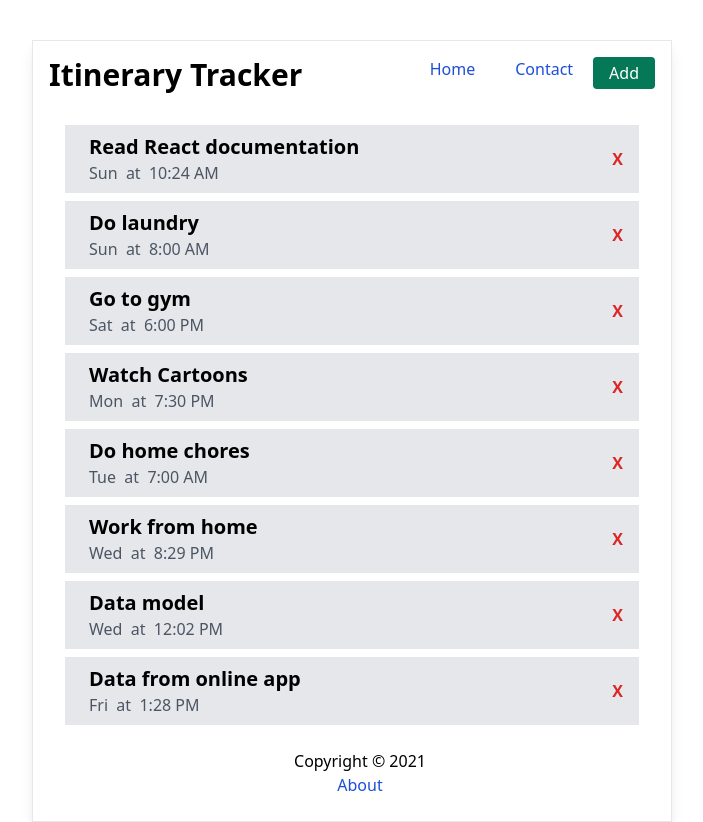
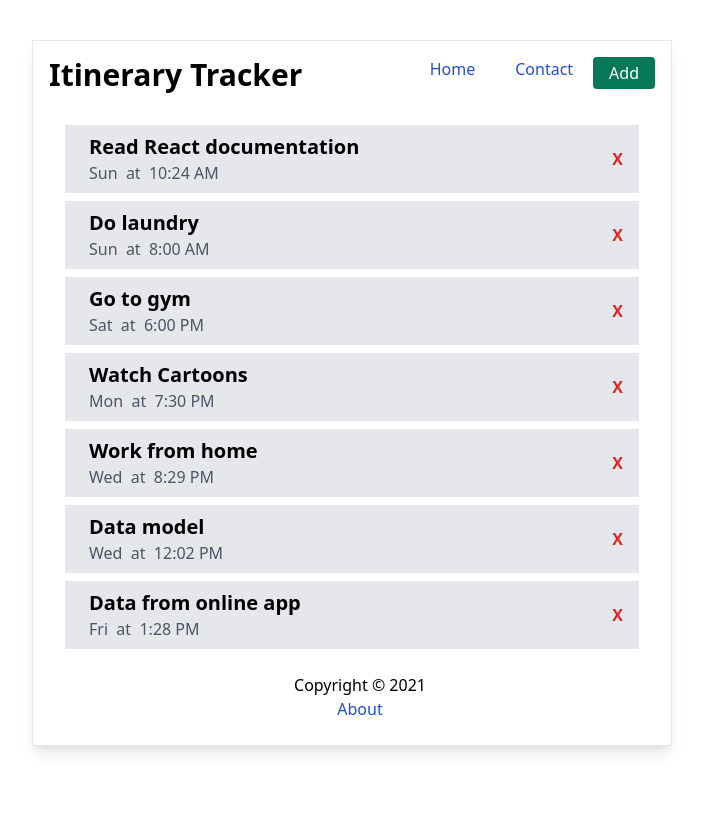
Before and after one commit to PrinceNiyonshuti/itinerary-tracker-v2, a React (Create React App) app: page /all in a window 1280 px wide. Shown: the whole page, without its empty margins (288-991 px from the left). After the commit the page ends 800 px from the top, so only its background shows below. Built offline with nearby package versions, Linux system fonts and the light colour scheme; data requests are answered from the project's data file.

Commit message:
Deleting Itinerary done

```diff
--- a/data/db.json
+++ b/data/db.json
@@ -31,14 +31,6 @@
       "description": "the list for cartoon to see is Vivo , Justice League and BatMan",
       "priority": true,
       "id": 4
-		},
-		{
-			"title": "Do home chores",
-			"date": "2021-11-09",
-			"time": "07:00",
-			"description": "clean the house and maintain your coding space",
-			"priority": false,
-			"id": 5
     },
     {
       "title": "Work from home",
--- a/src/components/Itinerary.tsx
+++ b/src/components/Itinerary.tsx
@@ -1,6 +1,5 @@
 /** @format */
 
-import React from "react";
 import { Link } from "react-router-dom";
 
 type itineraryProps = {
@@ -14,6 +13,17 @@ type itineraryProps = {
 	}[];
 };
 function Itenarary(props: itineraryProps) {
+	// Delete Itenerary
+	const deleteItenary = (ItenaryId: number) => {
+		fetch(`http://localhost:8000/itenaryList/` + ItenaryId, {
+			method: "DELETE",
+		}).then(() => {
+			console.log("Itinerary Deleted");
+			window.location.reload();
+		});
+		console.log(ItenaryId);
+	};
+
 	return (
 		<div>
 			{props.itenaryData.map((itenary) => (
@@ -42,7 +52,11 @@ function Itenarary(props: itineraryProps) {
 						</div>
 					</div>
 					<div className="flex flex-col items-center">
-						<button className="text-red-600 font-bold mr-2">X</button>
+						<button
+							onClick={() => deleteItenary(itenary.id)}
+							className="text-red-600 font-bold mr-2">
+							X
+						</button>
 					</div>
 				</li>
 			))}
```
Lines whose indentation alone changed are shown as unchanged.
